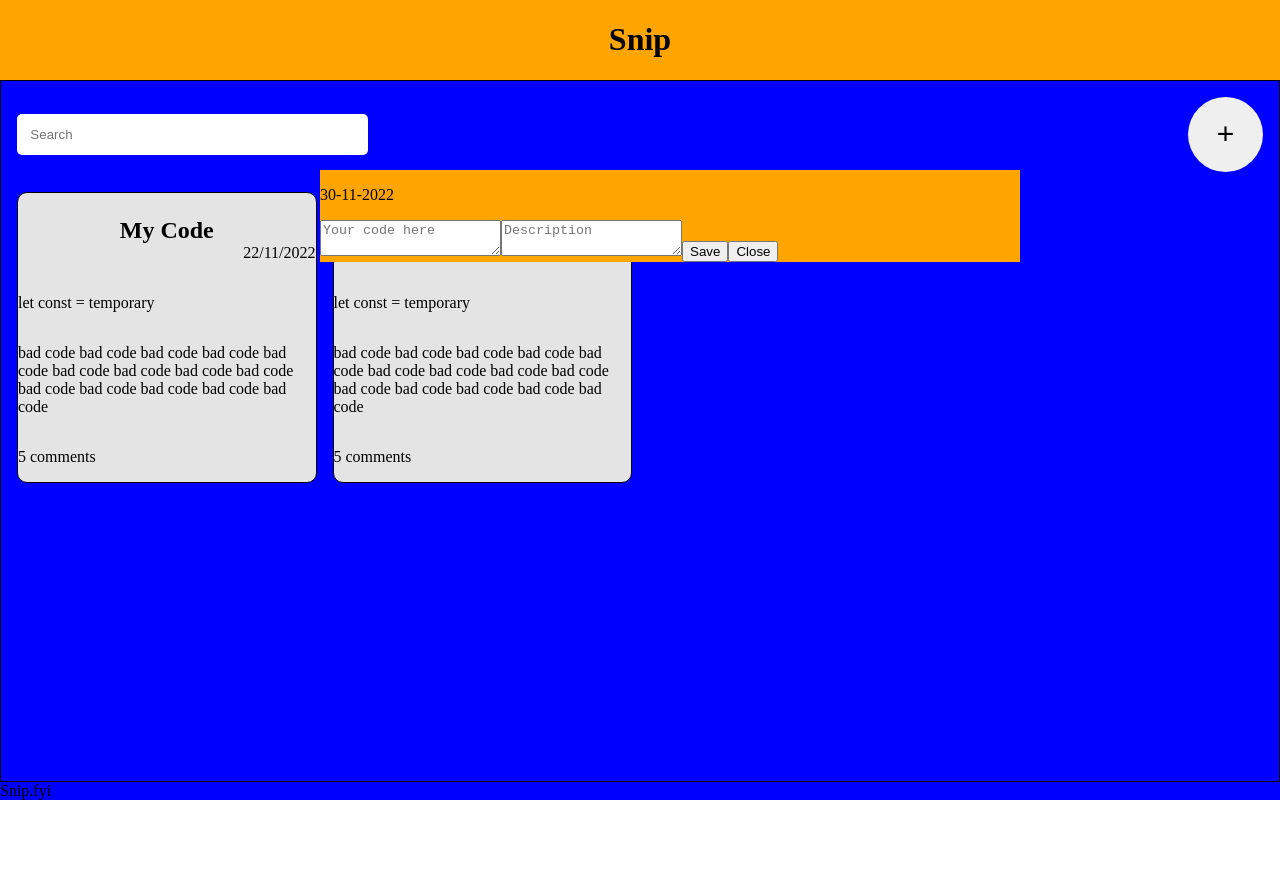
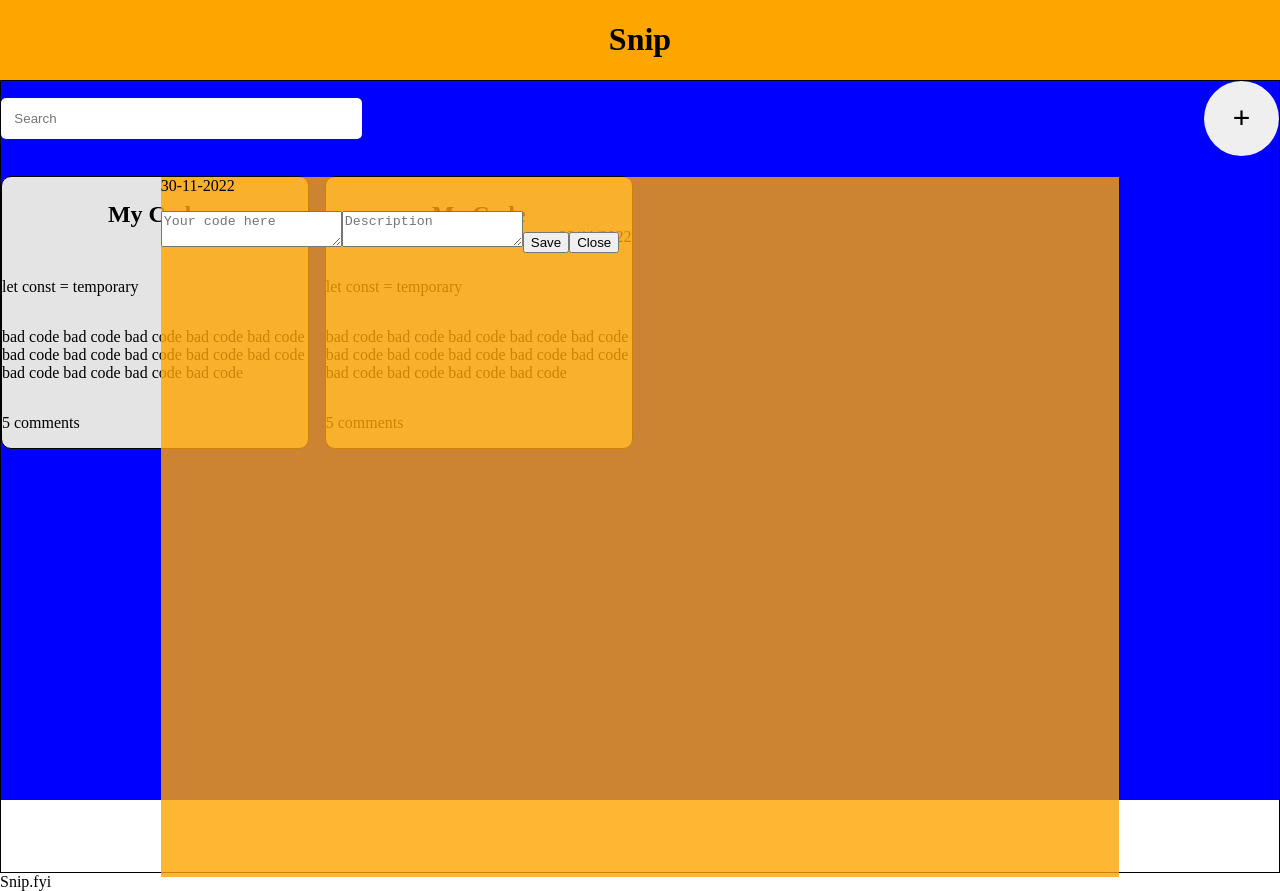
Before and after one commit to SchoolOfCode/bc13_w9_project-frontend-snip-fyi, a React (Create React App) app: page / in a window 1280 px wide. Before the commit the page ends 800 px from the top, so only its background shows below. Built offline with nearby package versions, Linux system fonts and the light colour scheme.

Commit message:
Fixed modal positioning

```diff
--- a/src/components/App/App.css
+++ b/src/components/App/App.css
@@ -1,5 +1,4 @@
 .App {
-  position: relative;
   display: flex;
   flex-direction: column;
   height: 100vh;
@@ -17,6 +16,5 @@
   max-width: 1440px;
   width: 100%;
   height: 100%;
-  padding: 1.6rem;
   border: 1px solid black;
 }
--- a/src/components/CardDisplay/CardDisplay.css
+++ b/src/components/CardDisplay/CardDisplay.css
@@ -1,4 +1,5 @@
 .CardDisplay {
+  position: absolute;
   display: grid;
   margin-top: 2rem;
   gap: 1em;
--- a/src/components/Modal/Modal.css
+++ b/src/components/Modal/Modal.css
@@ -1,8 +1,14 @@
 .Modal {
-  position: absolute;
-  max-width: 700px;
-  width: 100%;
-  background-color: orange;
-  top: 170px;
-  left: 25%;
+  position: relative;
+  margin: 0 auto;
+  top: 5px;
+  width: 75%;
+  height: 700px;
+  background-color: rgba(255, 166, 0, 0.8);
 }
+
+@media only screen and (max-width: 900px) {
+  .Modal {
+    width: 100%;
+  }
+}
```
